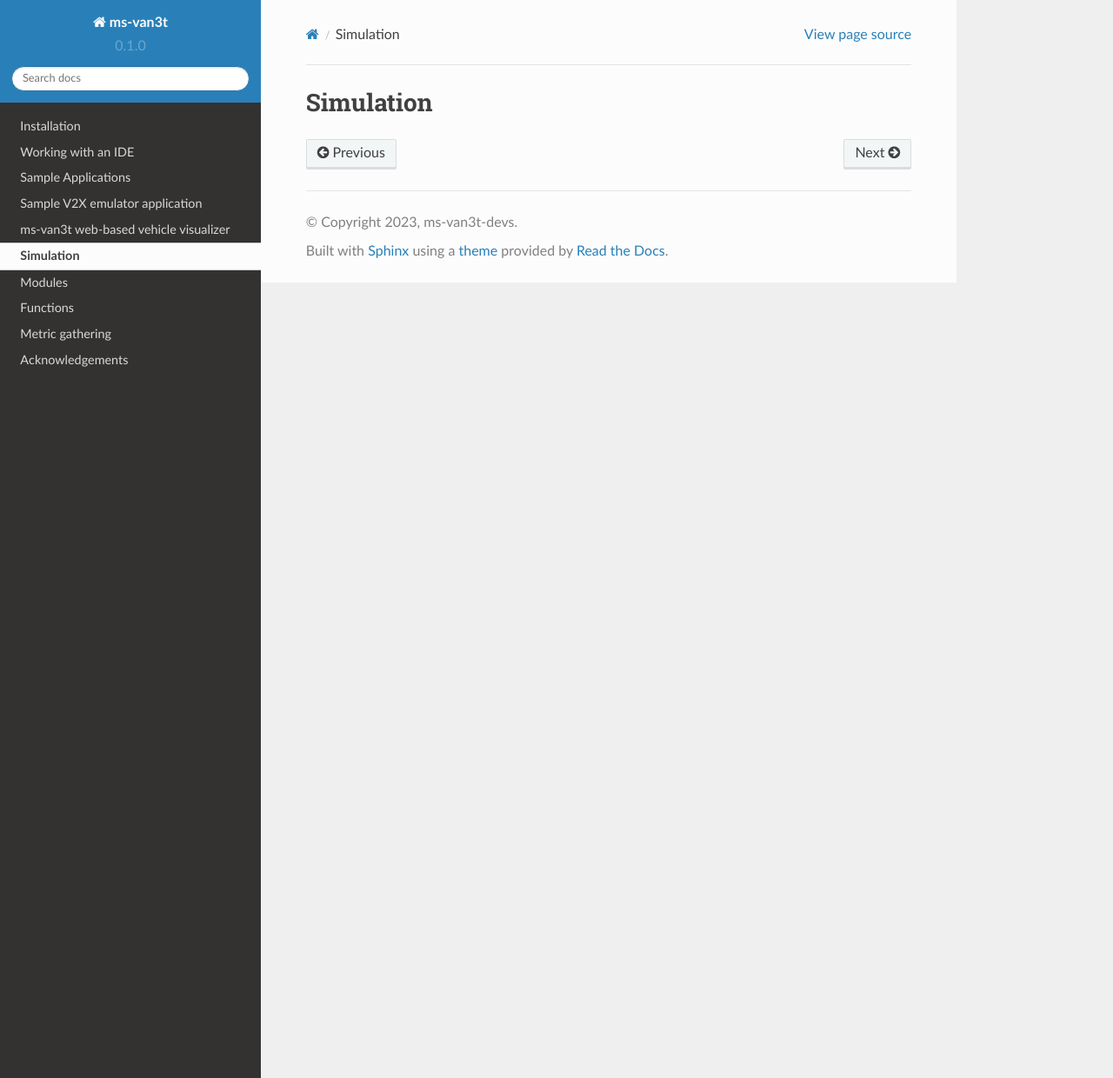
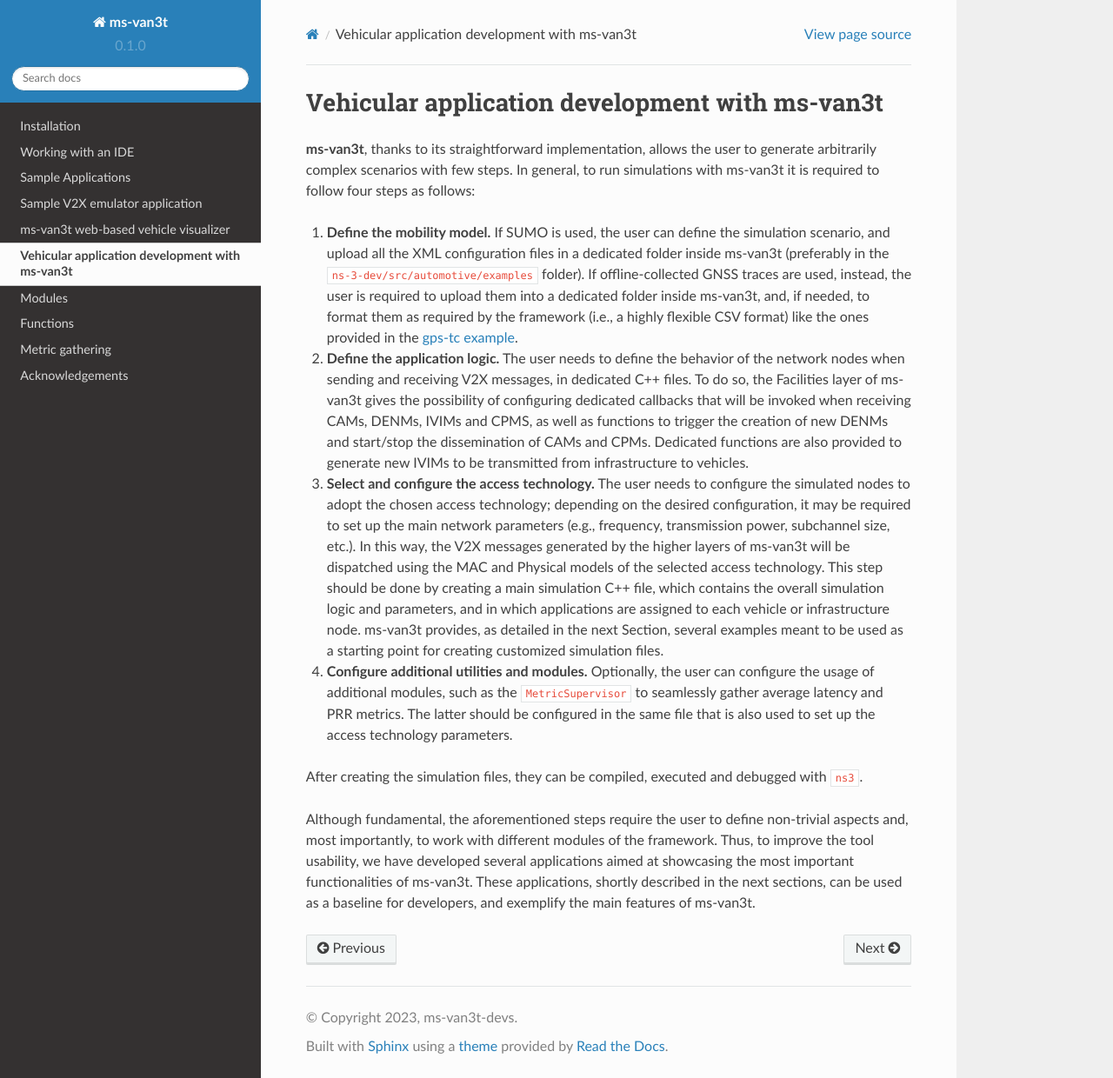
Before and after one commit to carlosrisma/doctutorial, a Sphinx documentation site: the page built from docs/source/Simulation.rst, in a window 1280 px wide and 1240 px high. Shown: the whole window at 87% size. Built offline with Sphinx 7.4.7 and the Read the Docs theme 2.0.0, drawn with Linux system fonts in a browser that asks for light colours.

Commit message:
Update Simulation.rst

```diff
--- a/docs/source/Simulation.rst
+++ b/docs/source/Simulation.rst
@@ -1,3 +1,18 @@
-===========
-Simulation
-===========
+================================================
+Vehicular application development with ms-van3t
+================================================
+
+**ms-van3t**, thanks to its straightforward implementation, allows the user to generate arbitrarily complex scenarios with few steps.
+In general, to run simulations with ms-van3t it is required to follow four steps as follows:
+
+1. **Define the mobility model.** If SUMO is used, the user can define the simulation scenario, and  upload all the XML configuration files in a dedicated folder inside ms-van3t (preferably in the ``ns-3-dev/src/automotive/examples`` folder). If offline-collected GNSS traces are used, instead, the user is required to upload them into a dedicated folder inside ms-van3t, and, if needed, to format them as required by the framework (i.e., a highly flexible CSV format) like the ones provided in the `gps-tc example <https://github.com/ms-van3t-devs/ms-van3t/blob/af469b9702c93adcbd9b6a450acaf6031fbaed26/src/gps-tc/examples/GPS-Traces-Sample/sampletrace.csv>`_.
+
+2. **Define the application logic.** The user needs to define the behavior of the network nodes when sending and receiving V2X messages, in dedicated C++ files. To do so, the Facilities layer of ms-van3t gives the possibility of configuring dedicated callbacks that will be invoked when receiving CAMs, DENMs, IVIMs and CPMS, as well as functions to trigger the creation of new DENMs and start/stop the dissemination of CAMs and CPMs. Dedicated functions are also provided to generate new IVIMs to be transmitted from infrastructure to vehicles.
+
+3. **Select and configure the access technology.** The user needs to configure the simulated nodes to adopt the chosen access technology; depending on the desired configuration, it may be required to set up the main network parameters (e.g., frequency, transmission power, subchannel size, etc.). In this way, the V2X messages generated by the higher layers of ms-van3t will be dispatched using the MAC and Physical models of the selected access technology. This step should be done by creating a main simulation C++ file, which contains the overall simulation logic and parameters, and in which applications are assigned to each vehicle or infrastructure node. ms-van3t provides, as detailed in the next Section, several examples meant to be used as a starting point for creating customized simulation files.
+
+4. **Configure additional utilities and modules.** Optionally, the user can configure the usage of additional modules, such as the ``MetricSupervisor`` to seamlessly gather average latency and PRR metrics. The latter should be configured in the same file that is also used to set up the access technology parameters.
+
+After creating the simulation files, they can be compiled, executed and debugged with ``ns3``.
+
+Although fundamental, the aforementioned steps require the user to define non-trivial aspects and, most importantly, to work with different modules of the framework. Thus, to improve the tool usability, we have developed several applications aimed at showcasing the most important functionalities of ms-van3t. These applications, shortly described in the next sections, can be used as a baseline for developers, and exemplify the main features of ms-van3t.
```
